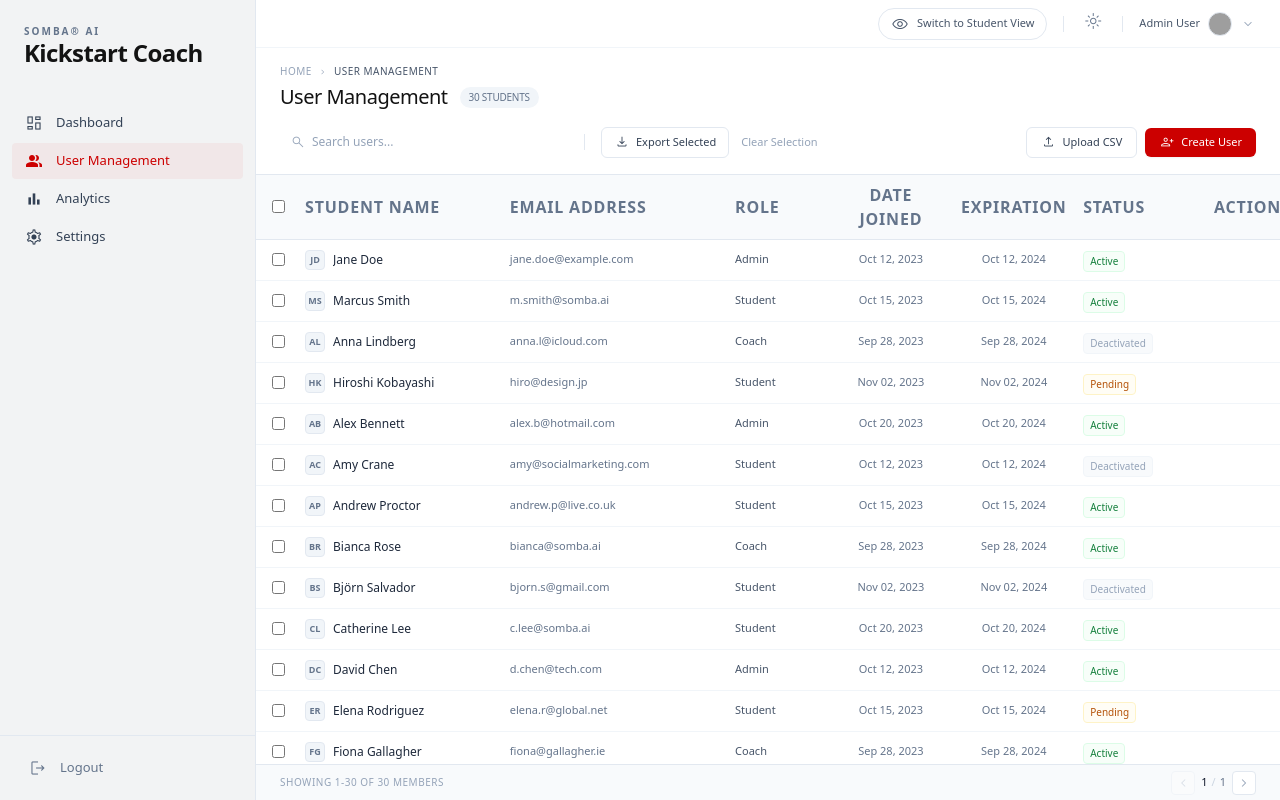
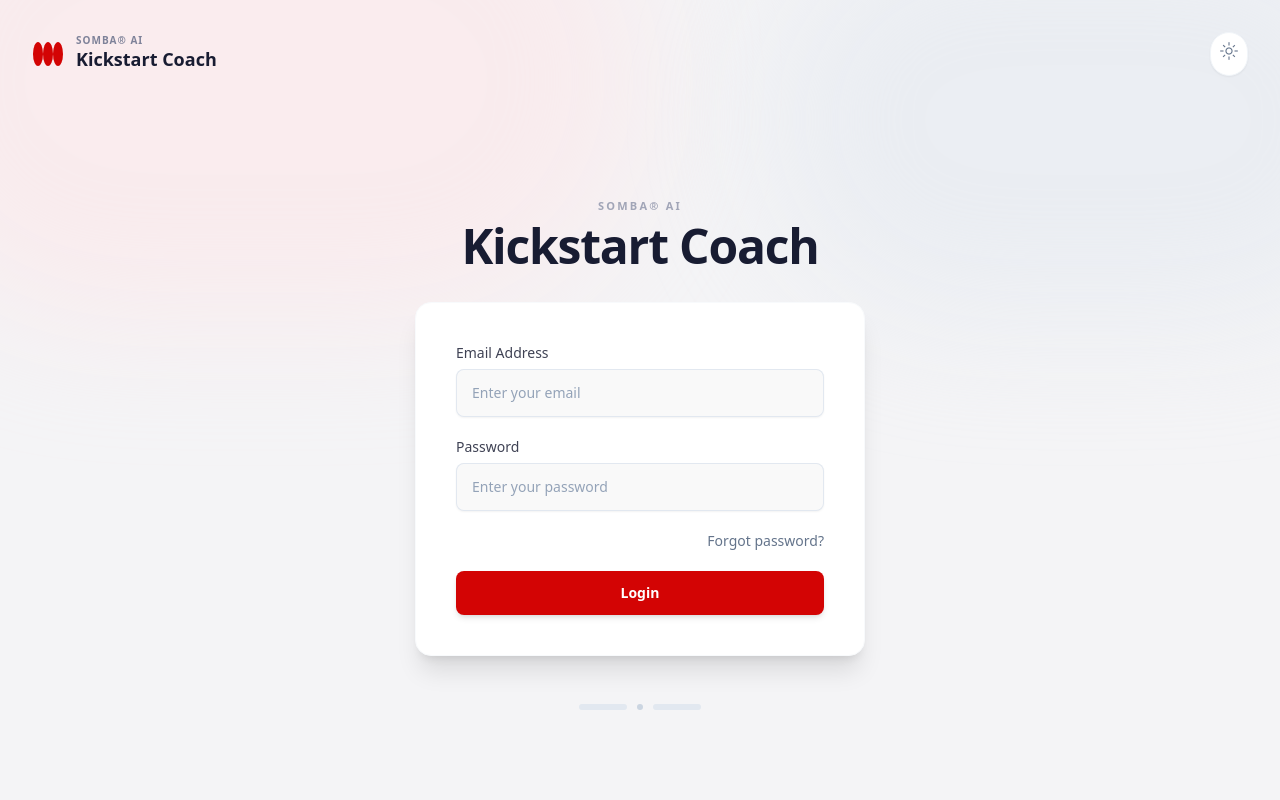
Before and after one commit to sigruncom/kickstart-ai, a React (Vite) app in the folder dashboard/: page / in a window 1280 px wide. Built offline with nearby package versions, Linux system fonts and the light colour scheme; no server answers; the database is empty; grey boxes are pictures that could not be loaded; a web font is replaced by a local one.

Commit message:
Feat: Implement Login screen and auth flow

```diff
--- a/dashboard/src/App.tsx
+++ b/dashboard/src/App.tsx
@@ -1,8 +1,36 @@
+import { useState, useEffect } from "react";
+import { onAuthStateChanged, type User } from "firebase/auth";
+import { auth } from "./lib/firebase";
 import { Header } from "./components/Layout/Header";
 import { Sidebar } from "./components/Layout/Sidebar";
 import { UserManagement } from "./components/UserManagement";
+import { Login } from "./components/Login";
 
 function App() {
+  const [user, setUser] = useState<User | null>(null);
+  const [loading, setLoading] = useState(true);
+
+  useEffect(() => {
+    const unsubscribe = onAuthStateChanged(auth, (currentUser) => {
+      setUser(currentUser);
+      setLoading(false);
+    });
+
+    return () => unsubscribe();
+  }, []);
+
+  if (loading) {
+    return (
+      <div className="flex h-screen w-full items-center justify-center bg-white dark:bg-matte-black">
+        <div className="h-8 w-8 animate-spin rounded-full border-4 border-slate-200 border-t-slate-900 dark:border-zinc-800 dark:border-t-white"></div>
+      </div>
+    );
+  }
+
+  if (!user) {
+    return <Login />;
+  }
+
   return (
     <div className="flex h-screen w-full bg-white dark:bg-matte-black transition-colors duration-200">
       <Sidebar />
--- /dev/null
+++ b/dashboard/src/components/Login.tsx
@@ -0,0 +1,155 @@
+import { useState, useEffect } from 'react';
+import { signInWithEmailAndPassword } from 'firebase/auth';
+import { auth } from '../lib/firebase';
+
+export function Login() {
+    const [email, setEmail] = useState('');
+    const [password, setPassword] = useState('');
+    const [error, setError] = useState('');
+    const [loading, setLoading] = useState(false);
+    const [isDark, setIsDark] = useState(false);
+
+    useEffect(() => {
+        if (localStorage.theme === 'dark' || (!('theme' in localStorage) && window.matchMedia('(prefers-color-scheme: dark)').matches)) {
+            document.documentElement.classList.add('dark');
+            setIsDark(true);
+        } else {
+            document.documentElement.classList.remove('dark');
+            setIsDark(false);
+        }
+    }, []);
+
+    const toggleDark = () => {
+        if (isDark) {
+            document.documentElement.classList.remove('dark');
+            localStorage.theme = 'light';
+            setIsDark(false);
+        } else {
+            document.documentElement.classList.add('dark');
+            localStorage.theme = 'dark';
+            setIsDark(true);
+        }
+    };
+
+    const handleSubmit = async (e: React.FormEvent) => {
+        e.preventDefault();
+        setError('');
+        setLoading(true);
+
+        try {
+            await signInWithEmailAndPassword(auth, email, password);
+        } catch (err: any) {
+            console.error(err);
+            if (err.code === 'auth/invalid-credential') {
+                setError('Invalid email or password.');
+            } else {
+                setError('Failed to sign in. Please try again.');
+            }
+        } finally {
+            setLoading(false);
+        }
+    };
+
+    return (
+        <div className="min-h-screen w-full bg-[#F4F4F6] dark:bg-matte-black transition-colors duration-200 relative overflow-hidden flex flex-col font-sans">
+            {/* Background Gradients */}
+            <div className="absolute top-[-20%] left-[-10%] w-[60%] h-[60%] rounded-full bg-rose-100/50 dark:bg-rose-900/10 blur-3xl pointer-events-none" />
+            <div className="absolute top-[-10%] right-[-10%] w-[50%] h-[50%] rounded-full bg-slate-200/50 dark:bg-slate-800/10 blur-3xl pointer-events-none" />
+
+            {/* Header */}
+            <header className="flex justify-between items-center p-6 md:p-8 relative z-10">
+                <div className="flex items-center gap-3">
+                    {/* Custom Red Logo */}
+                    <svg width="32" height="32" viewBox="0 0 32 32" fill="none" xmlns="http://www.w3.org/2000/svg" className="shrink-0">
+                        <ellipse cx="6" cy="16" rx="5" ry="12" fill="#D30404" />
+                        <ellipse cx="16" cy="16" rx="5" ry="12" fill="#D30404" />
+                        <ellipse cx="26" cy="16" rx="5" ry="12" fill="#D30404" />
+                    </svg>
+                    <div className="flex flex-col leading-none">
+                        <span className="text-[10px] uppercase font-bold tracking-widest text-[#7E8299] dark:text-zinc-500">SOMBA® AI</span>
+                        <span className="text-lg font-bold text-[#181C32] dark:text-white">Kickstart Coach</span>
+                    </div>
+                </div>
+
+                <button
+                    onClick={toggleDark}
+                    className="p-2 rounded-full bg-white dark:bg-zinc-800 shadow-sm border border-slate-100 dark:border-zinc-700 hover:bg-slate-50 dark:hover:bg-zinc-700 transition-all text-slate-500 dark:text-zinc-400"
+                >
+                    <span className="material-symbols-outlined text-[20px]">
+                        {isDark ? 'dark_mode' : 'light_mode'}
+                    </span>
+                </button>
+            </header>
+
+            {/* Main Content */}
+            <main className="flex-1 flex flex-col items-center justify-center p-4 relative z-10">
+
+                <div className="text-center mb-8">
+                    <span className="text-[11px] uppercase font-bold tracking-[0.2em] text-[#A1A5B7] dark:text-zinc-500 mb-2 block">SOMBA® AI</span>
+                    <h1 className="text-4xl md:text-5xl font-bold text-[#181C32] dark:text-white tracking-tight">Kickstart Coach</h1>
+                </div>
+
+                <div className="w-full max-w-[450px] bg-white dark:bg-[#1E1E2D] rounded-2xl shadow-xl p-8 md:p-10 border border-slate-50 dark:border-zinc-800/50">
+                    <form className="space-y-5" onSubmit={handleSubmit}>
+                        <div className="space-y-1.5">
+                            <label htmlFor="email" className="block text-sm font-medium text-[#3F4254] dark:text-zinc-300">Email Address</label>
+                            <input
+                                id="email"
+                                name="email"
+                                type="email"
+                                autoComplete="email"
+                                required
+                                className="block w-full rounded-lg border-0 bg-[#F9F9F9] dark:bg-zinc-900 py-3 px-4 text-slate-900 dark:text-white shadow-sm ring-1 ring-inset ring-slate-200 dark:ring-zinc-700 placeholder:text-slate-400 dark:placeholder:text-zinc-500 focus:ring-2 focus:ring-inset focus:ring-[#D30404] sm:text-sm sm:leading-6 transition-all"
+                                placeholder="Enter your email"
+                                value={email}
+                                onChange={(e) => setEmail(e.target.value)}
+                            />
+                        </div>
+
+                        <div className="space-y-1.5">
+                            <label htmlFor="password" className="block text-sm font-medium text-[#3F4254] dark:text-zinc-300">Password</label>
+                            <input
+                                id="password"
+                                name="password"
+                                type="password"
+                                autoComplete="current-password"
+                                required
+                                className="block w-full rounded-lg border-0 bg-[#F9F9F9] dark:bg-zinc-900 py-3 px-4 text-slate-900 dark:text-white shadow-sm ring-1 ring-inset ring-slate-200 dark:ring-zinc-700 placeholder:text-slate-400 dark:placeholder:text-zinc-500 focus:ring-2 focus:ring-inset focus:ring-[#D30404] sm:text-sm sm:leading-6 transition-all"
+                                placeholder="Enter your password"
+                                value={password}
+                                onChange={(e) => setPassword(e.target.value)}
+                            />
+                        </div>
+
+                        <div className="flex justify-end">
+                            <button type="button" className="text-sm font-medium text-slate-500 dark:text-zinc-400 hover:text-[#D30404] dark:hover:text-[#D30404] transition-colors">
+                                Forgot password?
+                            </button>
+                        </div>
+
+                        {error && (
+                            <div className="rounded-lg bg-red-50 dark:bg-red-900/20 p-3 text-sm text-red-600 dark:text-red-300 text-center">
+                                {error}
+                            </div>
+                        )}
+
+                        <button
+                            type="submit"
+                            disabled={loading}
+                            className="w-full rounded-lg bg-[#D30404] py-3 text-sm font-bold text-white shadow-md hover:bg-[#B00303] focus-visible:outline focus-visible:outline-2 focus-visible:outline-offset-2 focus-visible:outline-[#D30404] disabled:opacity-70 disabled:cursor-not-allowed transition-all"
+                        >
+                            {loading ? 'Signing in...' : 'Login'}
+                        </button>
+                    </form>
+                </div>
+
+                {/* Decorative Dots */}
+                <div className="flex gap-2.5 mt-12">
+                    <div className="w-12 h-1.5 rounded-full bg-slate-200 dark:bg-zinc-800"></div>
+                    <div className="w-1.5 h-1.5 rounded-full bg-slate-300 dark:bg-zinc-700"></div>
+                    <div className="w-12 h-1.5 rounded-full bg-slate-200 dark:bg-zinc-800"></div>
+                </div>
+            </main>
+        </div>
+    );
+}
--- a/dashboard/src/lib/firebase.ts
+++ b/dashboard/src/lib/firebase.ts
@@ -12,9 +12,14 @@
     appId: import.meta.env.VITE_FIREBASE_APP_ID
 };
 
+import { getAuth } from 'firebase/auth';
+
+// ... existing imports ...
+
 const app = initializeApp(firebaseConfig);
 export const db = getFirestore(app);
 export const functions = getFunctions(app);
+export const auth = getAuth(app);
 
 // Use emulators in development if needed
 // if (window.location.hostname === "localhost") {
```
